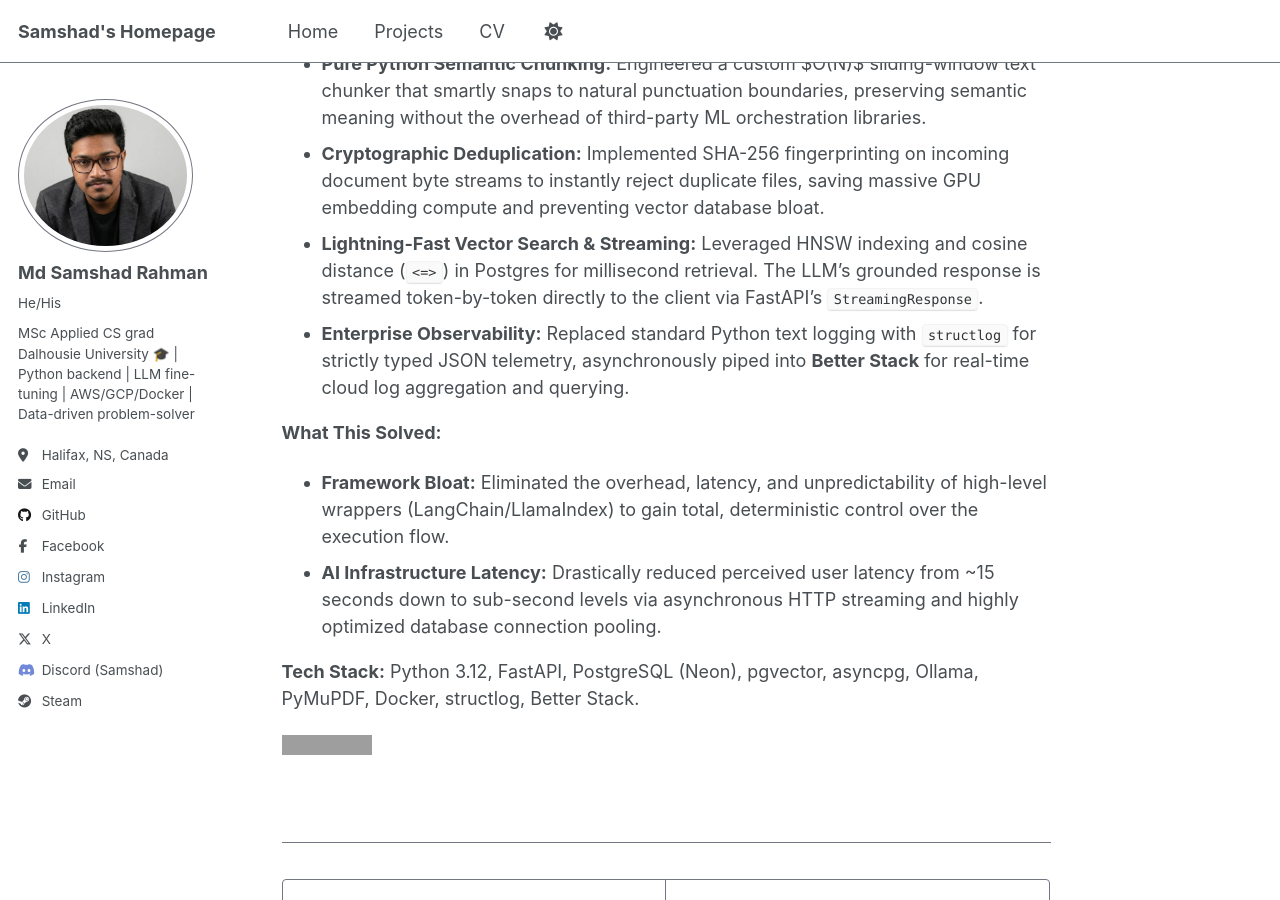
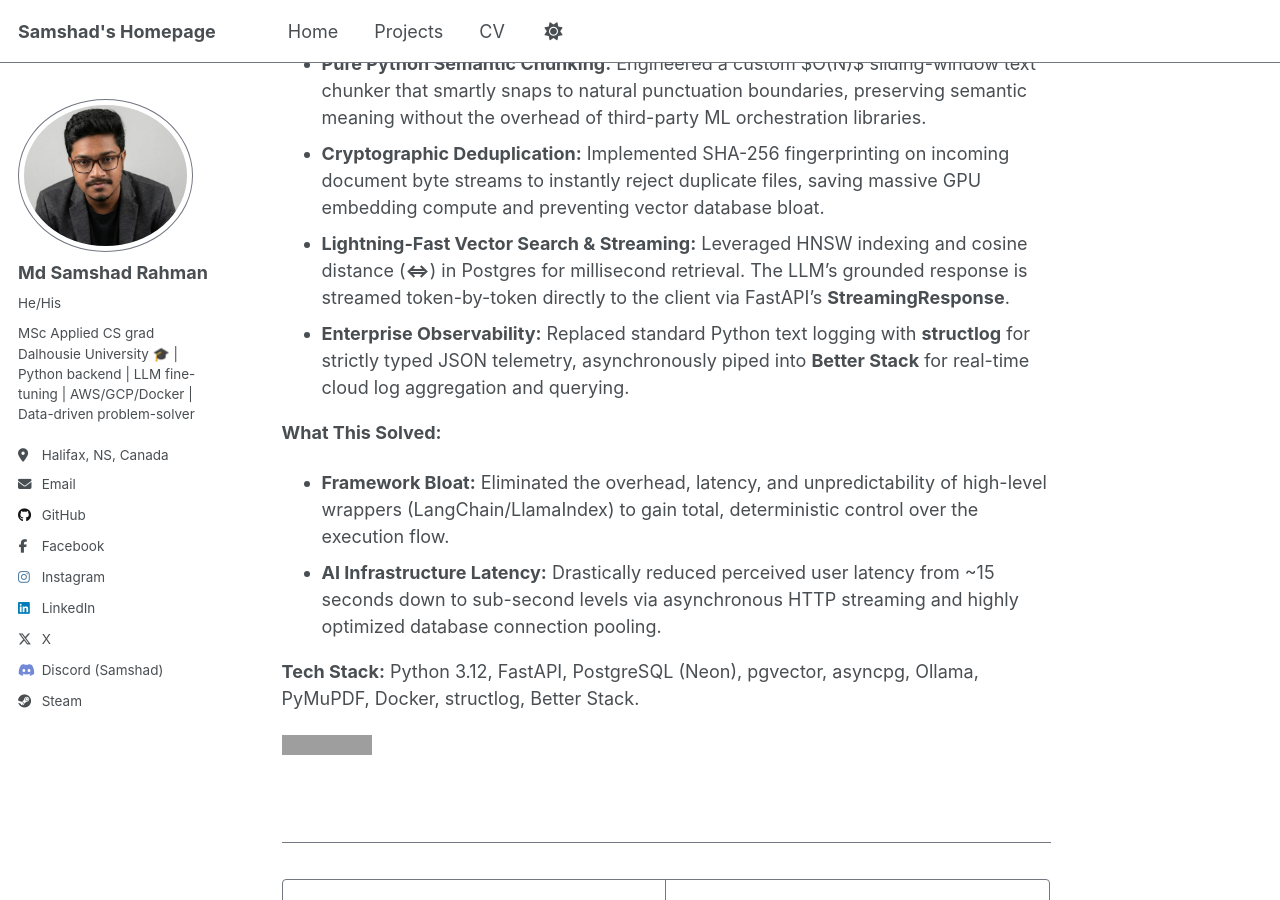
Before and after one commit to samshad/samshad, a Jekyll site: the page built from _portfolio/0-fastapi-rag-engine.md, in a window 1280 px wide and 900 px high, scrolled down 693 px. Built offline with Jekyll 4.4.1, drawn with Linux system fonts in a browser that asks for light colours; grey boxes are pictures that could not be loaded.

Commit message:
feat: added new RAG project.

```diff
--- a/_portfolio/0-fastapi-rag-engine.md
+++ b/_portfolio/0-fastapi-rag-engine.md
@@ -10,17 +10,17 @@ To build a highly concurrent RAG pipeline that doesn't block the main event loop
 
 **Core Architecture:**
 * **API Layer:** High-concurrency **FastAPI** leveraging async Python for zero-blocking HTTP I/O.
-* **Vector Database:** **Neon Serverless PostgreSQL** with the `pgvector` extension and `asyncpg` for optimized binary bulk data transfers.
-* **AI/LLM Engine:** **Ollama** orchestrating 1024-dimensional embeddings (`mxbai-embed-large`) and real-time text generation (`deepseek-r1:8b` / `Llama 3.2`).
+* **Vector Database:** **Neon Serverless PostgreSQL** with the **pgvector** extension and **asyncpg** for optimized binary bulk data transfers.
+* **AI/LLM Engine:** **Ollama** orchestrating 1024-dimensional embeddings (**mxbai-embed-large**) and real-time text generation (**deepseek-r1:8b** / **Llama 3.2**).
 
 
 
 **Key Technical Implementations:**
-* **Zero-Blocking Document Ingestion:** Offloaded CPU-bound `PyMuPDF` C-extension execution to background thread pools (`asyncio.to_thread`), safeguarding the event loop and ensuring the server remains responsive during massive file uploads.
+* **Zero-Blocking Document Ingestion:** Offloaded CPU-bound **PyMuPDF** C-extension execution to background thread pools (**asyncio.to_thread**), safeguarding the event loop and ensuring the server remains responsive during massive file uploads.
 * **Pure Python Semantic Chunking:** Engineered a custom $O(N)$ sliding-window text chunker that smartly snaps to natural punctuation boundaries, preserving semantic meaning without the overhead of third-party ML orchestration libraries.
 * **Cryptographic Deduplication:** Implemented SHA-256 fingerprinting on incoming document byte streams to instantly reject duplicate files, saving massive GPU embedding compute and preventing vector database bloat.
-* **Lightning-Fast Vector Search & Streaming:** Leveraged HNSW indexing and cosine distance (`<=>`) in Postgres for millisecond retrieval. The LLM's grounded response is streamed token-by-token directly to the client via FastAPI's `StreamingResponse`.
-* **Enterprise Observability:** Replaced standard Python text logging with `structlog` for strictly typed JSON telemetry, asynchronously piped into **Better Stack** for real-time cloud log aggregation and querying.
+* **Lightning-Fast Vector Search & Streaming:** Leveraged HNSW indexing and cosine distance (**⇔**) in Postgres for millisecond retrieval. The LLM's grounded response is streamed token-by-token directly to the client via FastAPI's **StreamingResponse**.
+* **Enterprise Observability:** Replaced standard Python text logging with **structlog** for strictly typed JSON telemetry, asynchronously piped into **Better Stack** for real-time cloud log aggregation and querying.
 
 **What This Solved:**
 * **Framework Bloat:** Eliminated the overhead, latency, and unpredictability of high-level wrappers (LangChain/LlamaIndex) to gain total, deterministic control over the execution flow.
```
